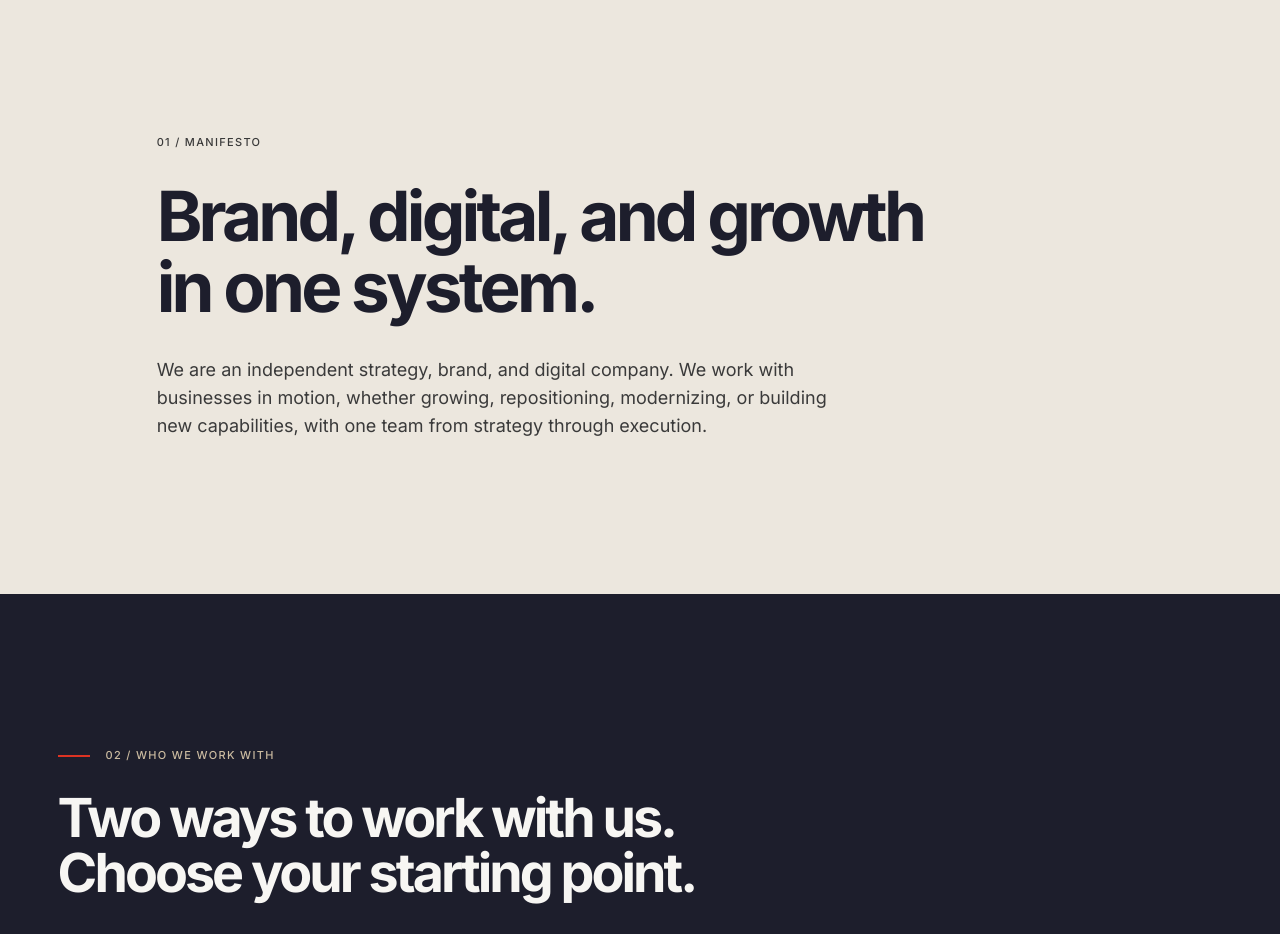
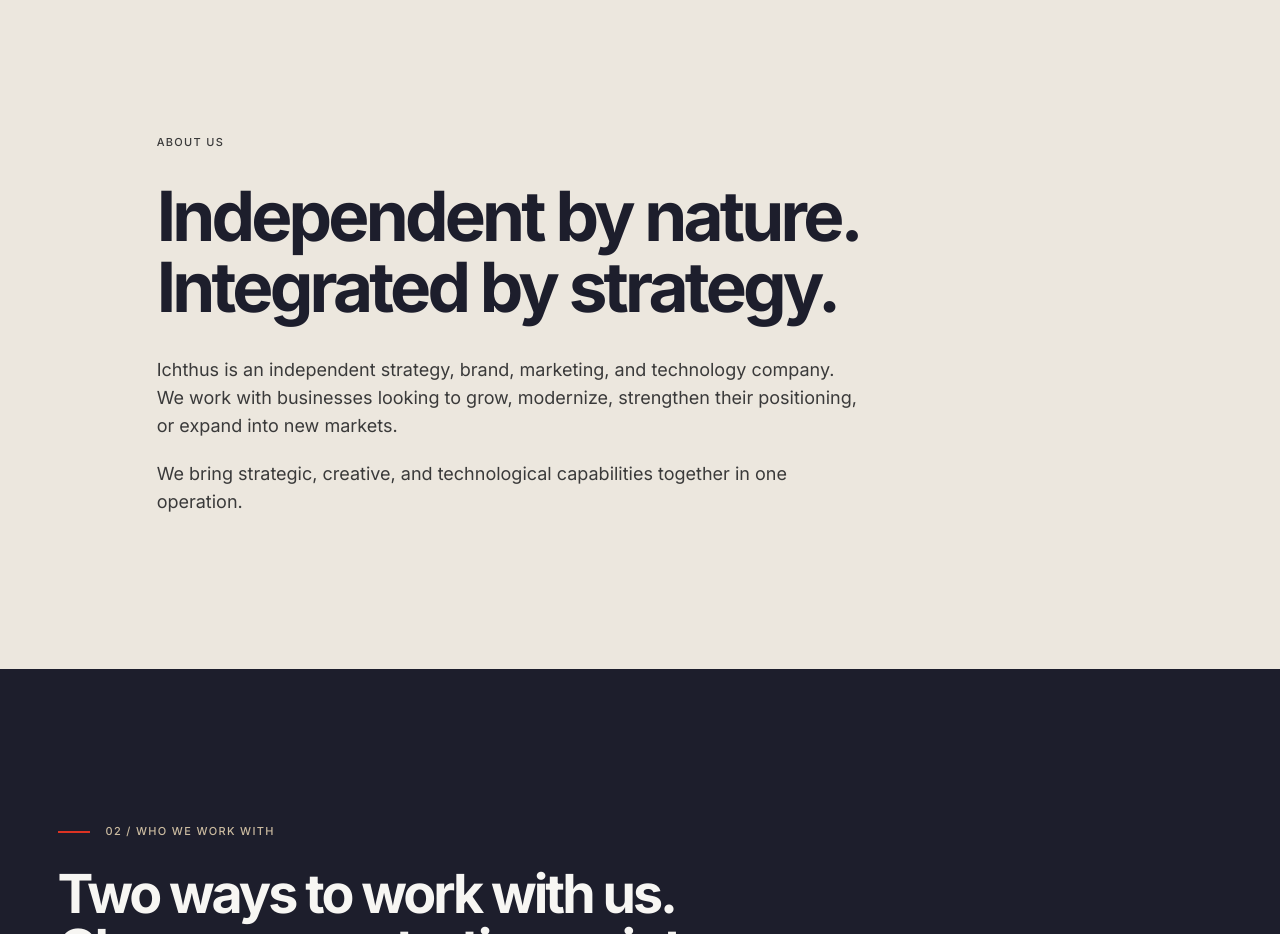
Before and after one commit to contatoagenciawin-ichthus/ichthus-site, a Next.js app: page /en in a window 1280 px wide. Shown: the part 1840-2774 px from the top of the page. Built offline with nearby package versions, Linux system fonts and the light colour scheme.

Commit message:
Refine institutional positioning: manifesto

```diff
--- a/components/redesign/manifesto.tsx
+++ b/components/redesign/manifesto.tsx
@@ -8,14 +8,15 @@ export function Manifesto({ locale = 'pt-BR' }: { locale?: SiteLocale } = {}) {
     <section id="manifesto" aria-labelledby="manifesto-title" data-cursor-surface="light" className="bg-paper-2 py-[clamp(96px,12vw,180px)] text-ink">
       <div className="site-shell site-grid">
         <div className="col-span-12 lg:col-span-10 lg:col-start-2">
-          <p className="mb-8 font-mono text-[11px] uppercase tracking-[0.14em] text-graphite">01 / Manifesto</p>
+          <p className="mb-8 font-mono text-[11px] uppercase tracking-[0.14em] text-graphite">{t("Quem somos", "About us")}</p>
           <h2 id="manifesto-title" className="mb-8 font-display text-[clamp(2.6rem,5.4vw,5.2rem)] font-semibold leading-[0.98] tracking-[-0.04em]">
-            <SplitText lines={[t("Marca, digital e crescimento", "Brand, digital, and growth"), t("no mesmo sistema.", "in one system.")]} />
+            <SplitText lines={[t("Independentes por natureza.", "Independent by nature."), t("Integrados por estratégia.", "Integrated by strategy.")]} />
           </h2>
           <RevealOnScroll className="max-w-[62ch] text-[18px] leading-[1.55] text-graphite">
-            <p id="ideias">
-              {t("Somos uma empresa independente de estratégia, marca e digital. Trabalhamos com companhias em movimento — crescendo, reposicionando-se, modernizando ou construindo novas capacidades — da estratégia à execução, no mesmo time.", "We are an independent strategy, brand, and digital company. We work with businesses in motion, whether growing, repositioning, modernizing, or building new capabilities, with one team from strategy through execution.")}
+            <p>
+              {t("A Ichthus é uma empresa independente de estratégia, marca, marketing e tecnologia. Atuamos junto a empresas que precisam crescer, se modernizar, fortalecer seu posicionamento ou expandir para novos mercados.", "Ichthus is an independent strategy, brand, marketing, and technology company. We work with businesses looking to grow, modernize, strengthen their positioning, or expand into new markets.")}
             </p>
+            <p className="mt-5">{t("Conectamos competências estratégicas, criativas e tecnológicas em uma única operação.", "We bring strategic, creative, and technological capabilities together in one operation.")}</p>
           </RevealOnScroll>
         </div>
       </div>
```
